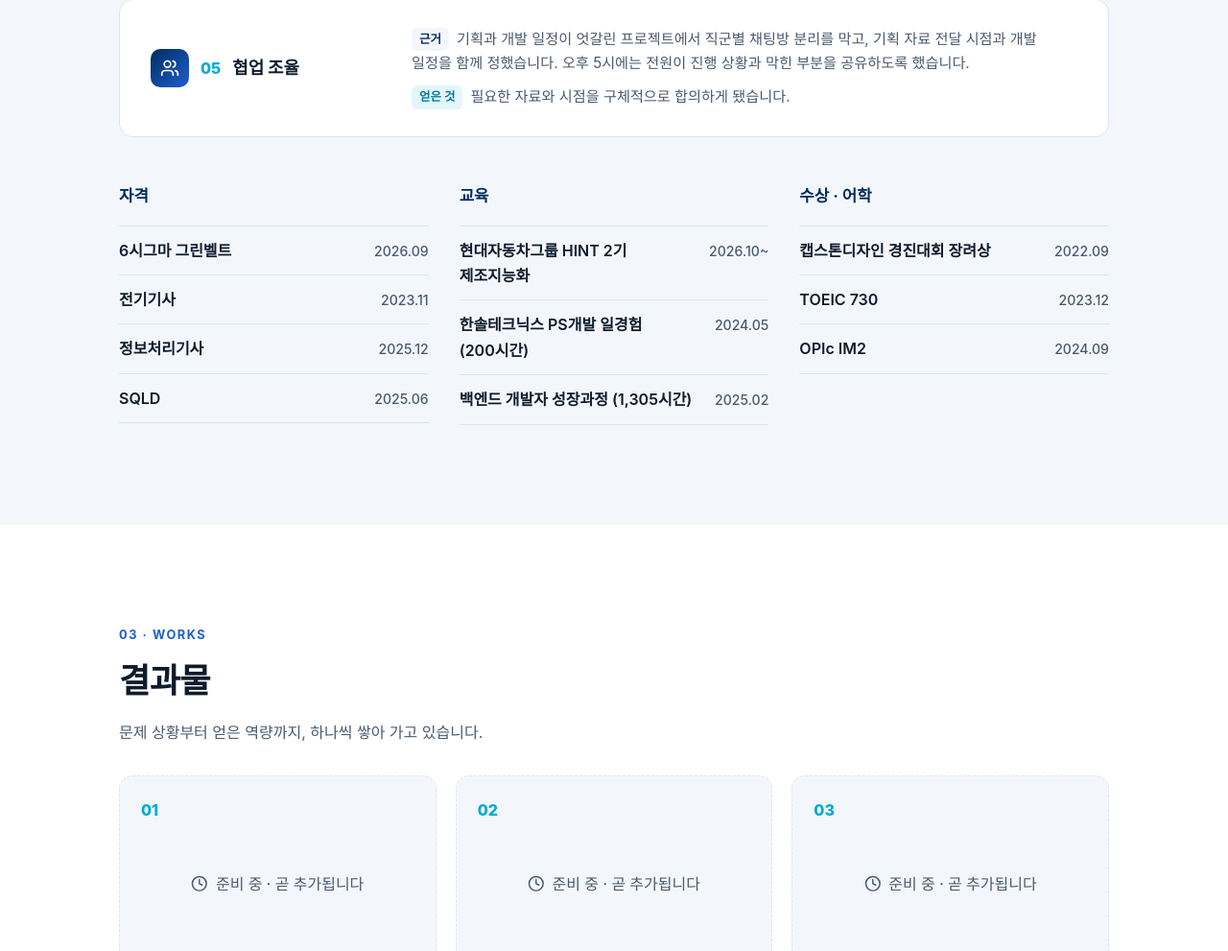
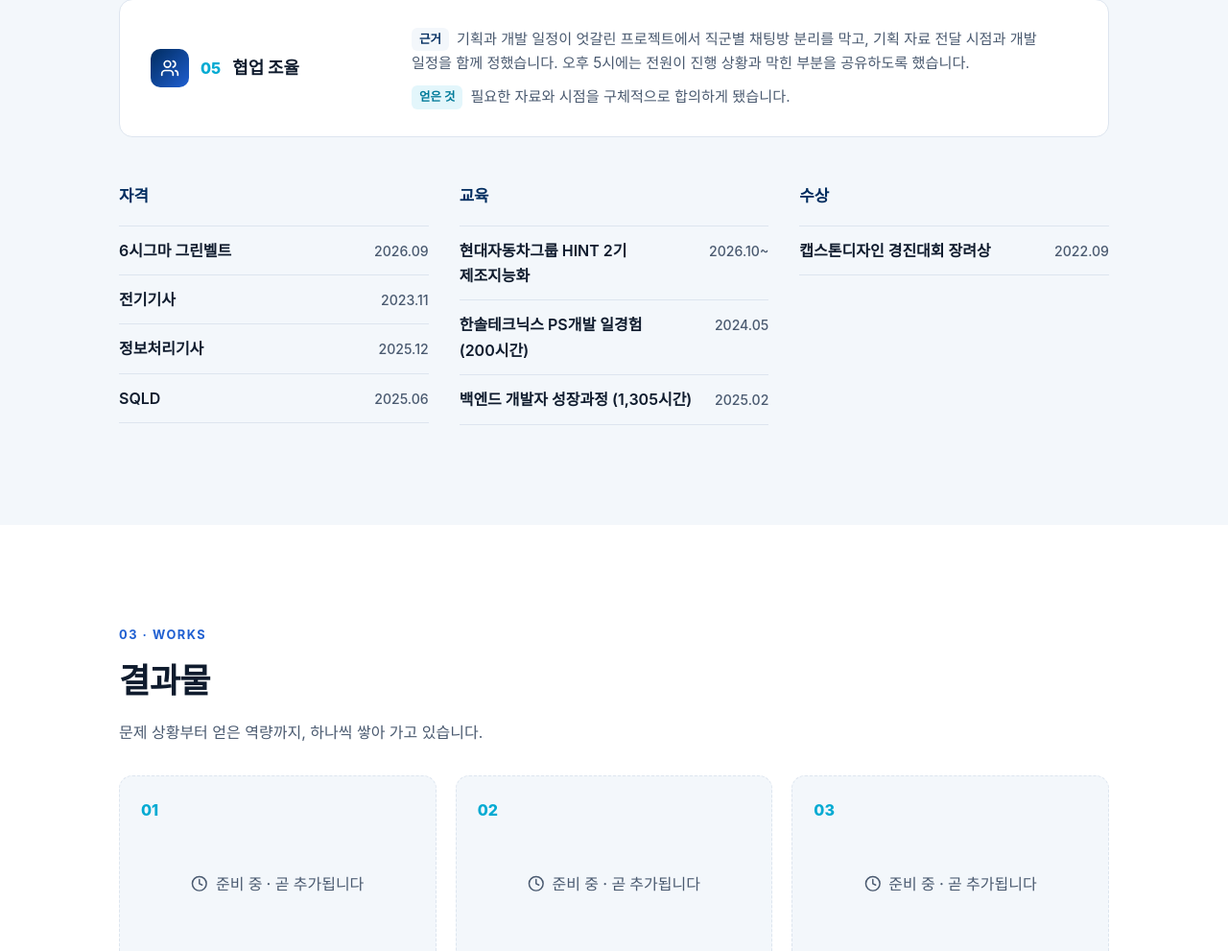
Before and after one commit to jam9582/jam9582.github.io, a plain HTML site: page index.html in a window 1280 px wide. Shown: the part 4048-5039 px from the top of the page at 96% size. Drawn offline with nearby package versions, Linux system fonts and the light colour scheme; a web font is replaced by a local one.

Commit message:
chore: 어학 성적 항목 삭제

```diff
--- a/index.html
+++ b/index.html
@@ -295,11 +295,9 @@
             </ul>
           </div>
           <div class="creds__col" data-reveal>
-            <h3 class="sub-title">수상 · 어학</h3>
+            <h3 class="sub-title">수상</h3>
             <ul class="cred-list">
               <li><span>캡스톤디자인 경진대회 장려상</span><time>2022.09</time></li>
-              <li><span>TOEIC 730</span><time>2023.12</time></li>
-              <li><span>OPIc IM2</span><time>2024.09</time></li>
             </ul>
           </div>
         </div>
```
